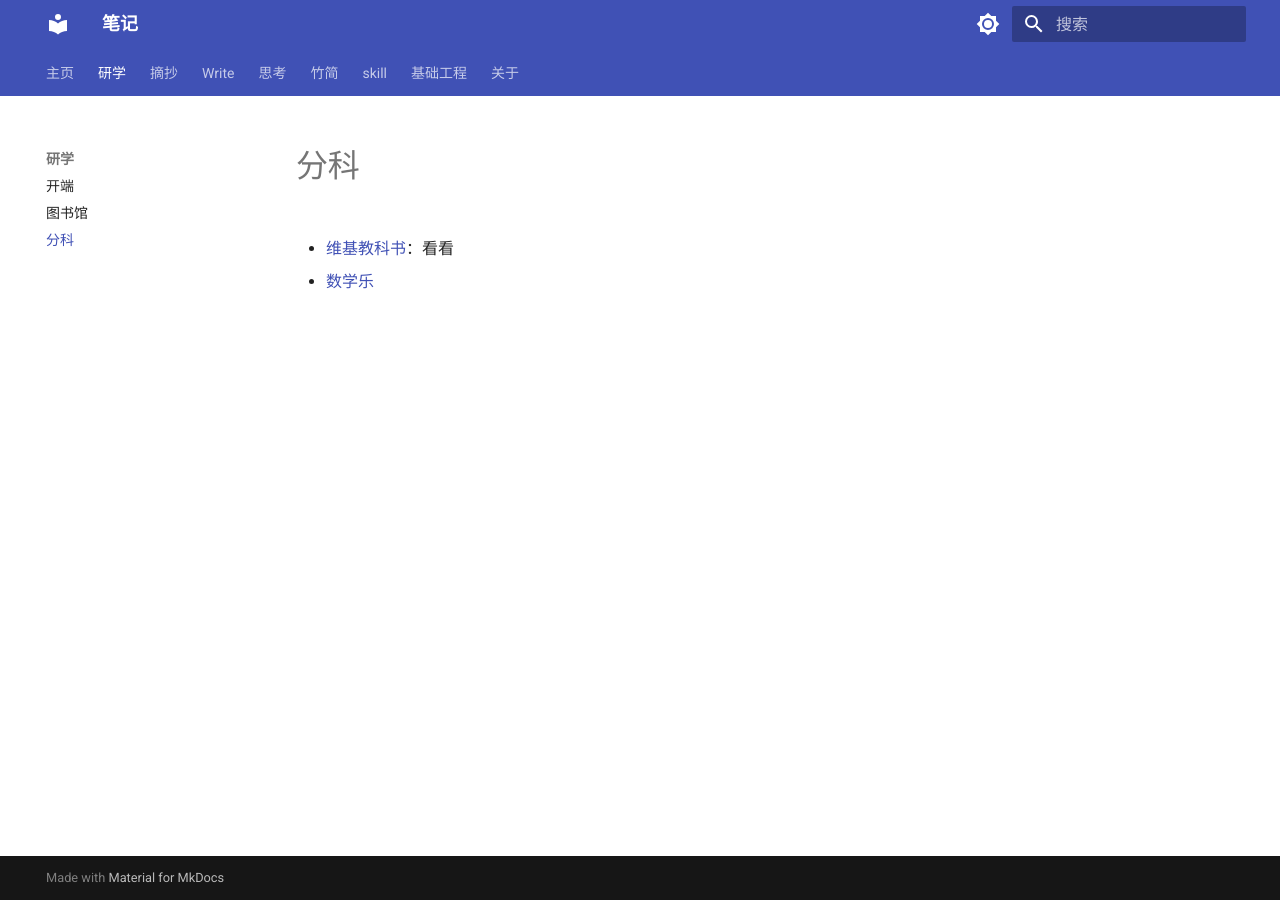
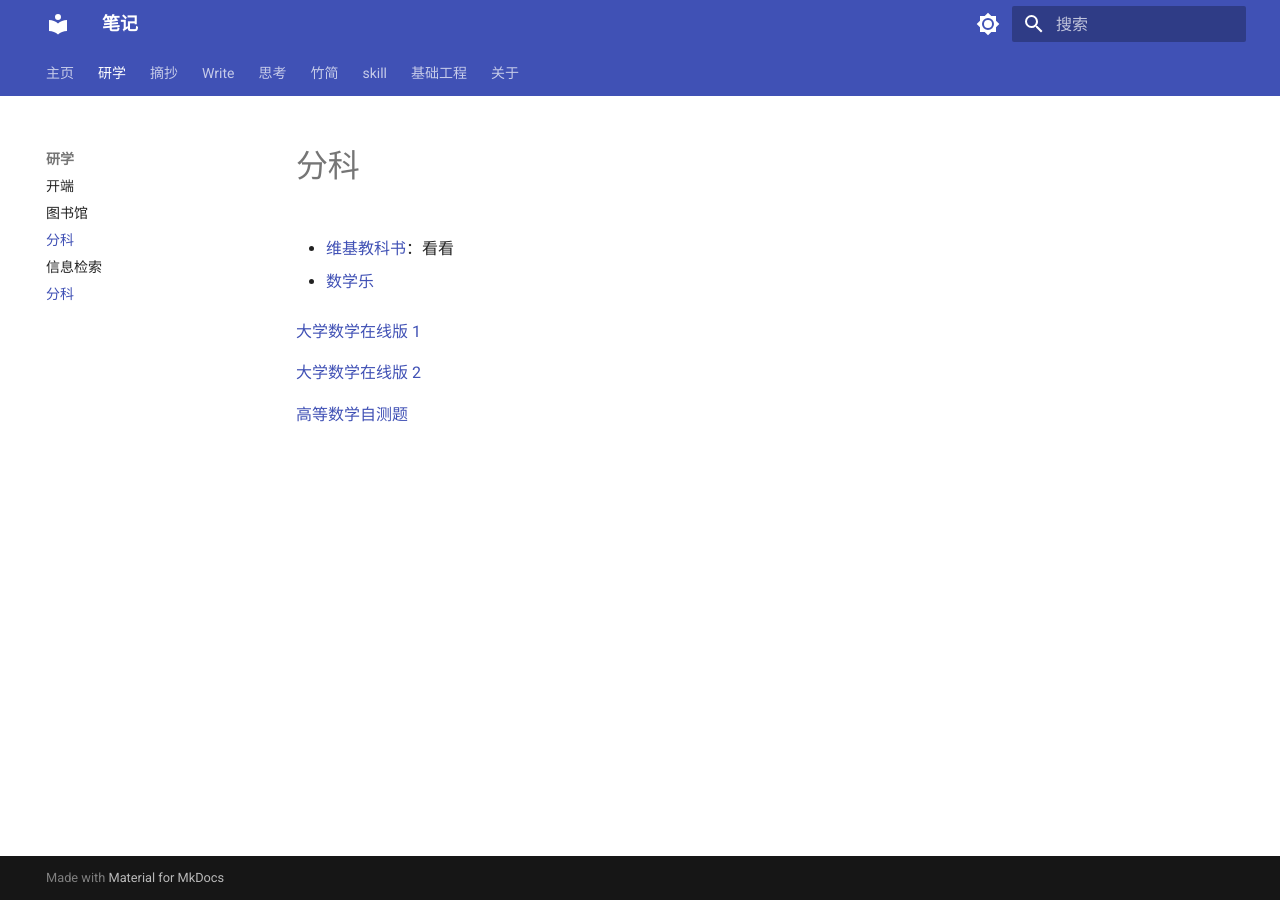
Before and after one commit to dingeral/doc-note, an MkDocs documentation site: the page built from docs/研学/分科.md, in a window 1280 px wide. Built offline with MkDocs 1.6.1 and Material for MkDocs 9.7.7, drawn with Linux system fonts in a browser that asks for light colours.

Commit message:
docs📝:

```diff
--- a/docs/研学/分科.md
+++ b/docs/研学/分科.md
@@ -1,3 +1,9 @@
 - <a href="https://zh.wikibooks.org/wiki/Wikibooks:%E9%A6%96%E9%A1%B5" target="_blank">维基教科书</a>：看看
 
 - <a href="https://www.shuxuele.com/index.html" target="_blank">数学乐</a>
+
+[大学数学在线版 1](https://sxyd.sdut.edu.cn/)
+
+[大学数学在线版 2](http://www.sciyard.com/home)
+
+[高等数学自测题](http://netedu.xauat.edu.cn/jpkc/netedu/jpkc/gdsx/homepage/5jxsd/56/560.htm)
--- a/mkdocs.yml
+++ b/mkdocs.yml
@@ -114,6 +114,8 @@ nav:
         - 开端: 研学/开端.md
         - 图书馆: 研学/图书馆.md
         - 分科: 研学/分科.md
+        - 信息检索: 研学/信息检索.md
+        - 分科: 研学/分科.md
     - 摘抄:
         - Weekly: 摘抄/001.md
     - Write:
```
Also changed, not shown: docs/研学/信息检索.md (added, +1 -0 lines), readme.md (+9 -0 lines), docs/研学/课程.md (added).
